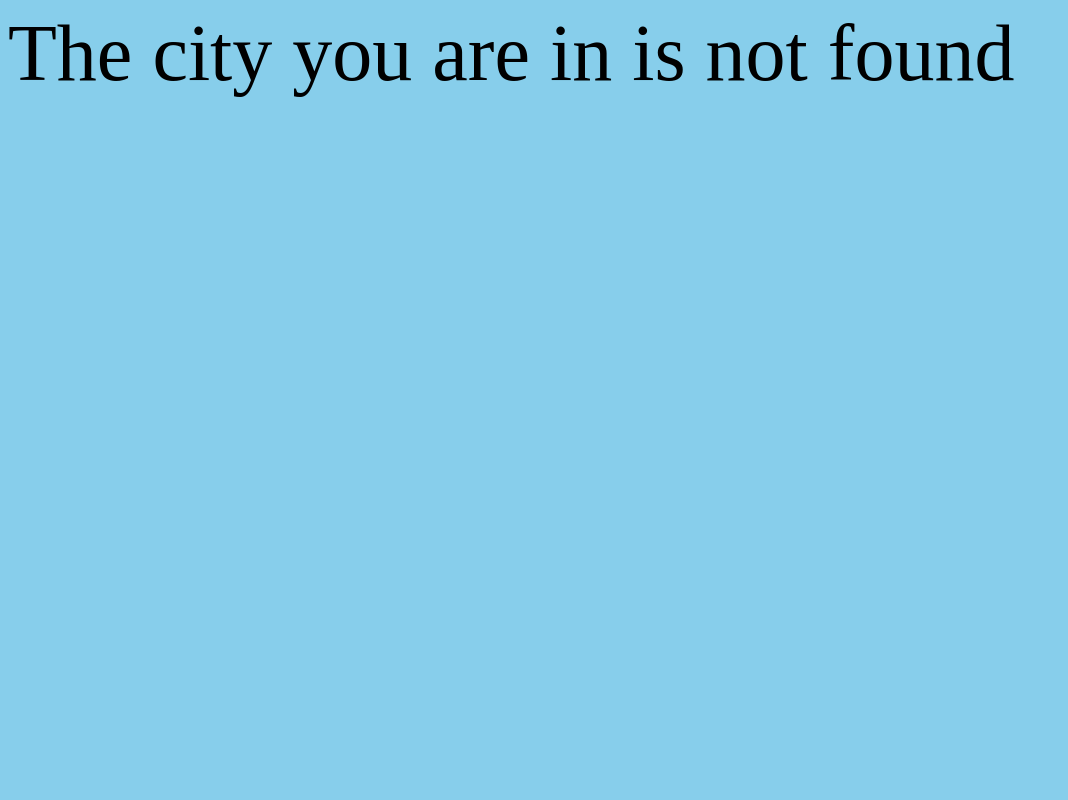
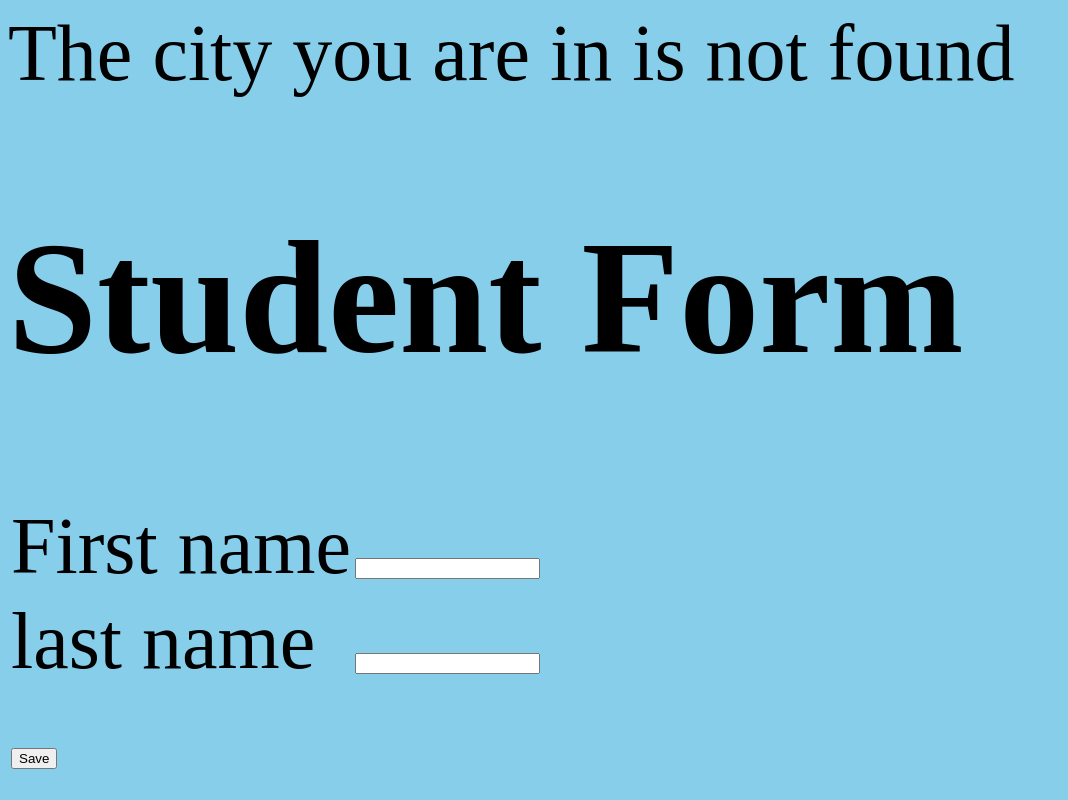
Before and after one commit to kevinmsavsani/NodeJs-Project, a Node server app: page / in a window 1280 px wide. Shown: the whole page, without its empty margins (0-1068 px from the left). Run offline with Node 20, Linux system fonts and the light colour scheme.

Commit message:
post added - data getting form

```diff
--- a/Node.js
+++ b/Node.js
@@ -8,12 +8,22 @@ var app = express();
 const cities = require('cities');
 const url = require('url');
 const http = require('http');
+var parser = require('body-parser');
+var path = require('path');
+var city, query;
+
+app.use(parser.urlencoded({ extended: false }))
+app.use(parser.json())
+
+app.use(function(req,res,next){
+    res.locals.userValue = null;
+    next();
+})
 
 // Set EJS as templating engine
-app.set('view engine', 'ejs');
+app.set('view engine','ejs');
 
 app.get('/', (req, res)=>{
-  var city, query;
   query = url.parse(req.url, true).query;
   if (query.zipCode) city = cities.zip_lookup(query.zipCode).city;
   else city = "not found"
@@ -23,8 +33,27 @@ app.get('/', (req, res)=>{
 // This page should be in views folder
 // in the root directory.
 
-res.render('home', {city:city});
+    res.render('home',{
+        topicHead : 'Student Form',city:city
+    });
+    console.log('user accessing Home page');
 });
+
+app.post('/student/add',function(req,res){
+    var student = {
+        first : req.body.fname,
+        last : req.body.lname
+    }
+    console.log(student);
+    res.render('home',{
+        userValue : student,
+        topicHead : 'Student Form',
+        city:city
+    });
+    //res.json(student);
+
+});
+
 
 var server = app.listen(4000, function(){
     console.log('listining to port 4000')
--- a/views/home.ejs
+++ b/views/home.ejs
@@ -13,7 +13,25 @@
 
 <body>
 	The city you are in is <%=city%><br/>
-
+    <h1><%= topicHead %></h1>
+    <form name="form1" method="POST" action="/student/add">
+    <table>
+        <tr>
+        <td>First name</td>
+        <td><input type="text" name="fname" ></td>
+        </tr>
+        <tr>
+        <td>last name</td>
+        <td><input type="text" name="lname" ></td>
+        </tr>
+        <tr>
+        <td colspan="2"><input type="submit" value="Save" ></td>
+        </tr>
+    </table>
+    </form>
+    <% if(userValue!=null){ %>
+        <div> Data Entered as <%= userValue.first %>  <%= userValue.last %> </div>
+    <%}%>
 </body>
 
 </html>
```
